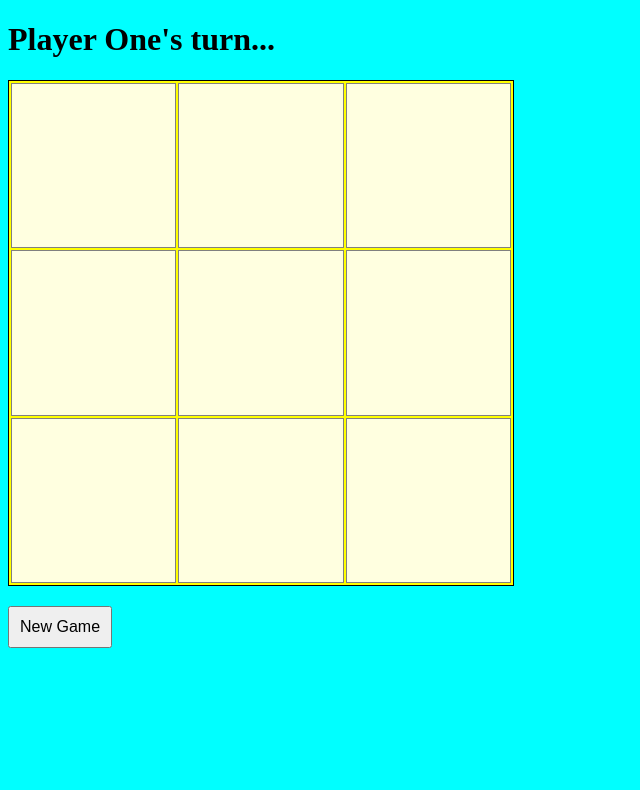
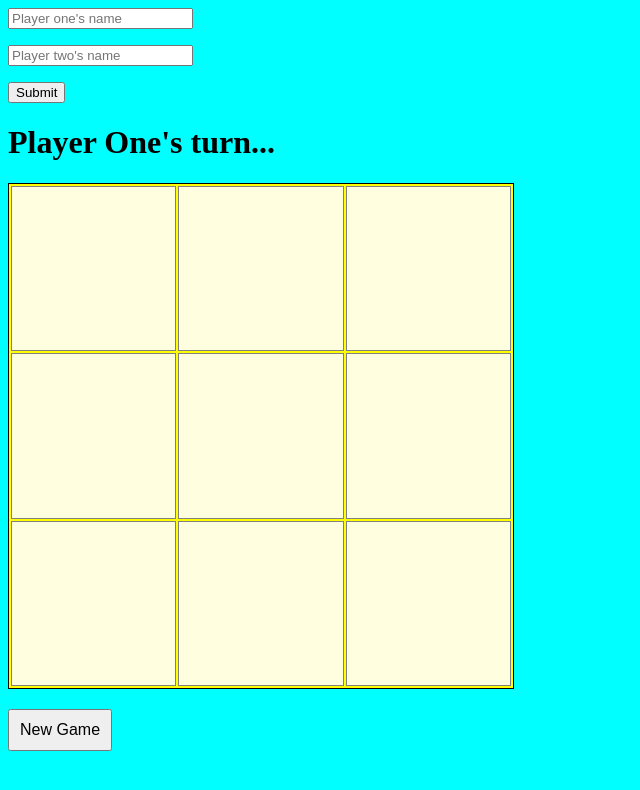
Before and after one commit to CodeByJakeCarter/ticTacToe, a plain HTML site: page index.html in a window 1280 px wide. Both pictures are taken after a click on the button "New Game". Shown: the whole page, without its empty margins (0-640 px from the left). Drawn offline with Linux system fonts and the light colour scheme.

Commit message:
add player name submission feature
players need to click new game for the names
to appear on the site

```diff
--- a/index.html
+++ b/index.html
@@ -8,10 +8,21 @@
   </head>
   <body>
     <div class="container">
-        <h1 class="turn"></div>
-        <div class="board"></div>
-        <button class="new-game">New Game</button>
+      <div>
+        <input type="text" placeholder="Player one's name" id="firstText" />
       </div>
+      <p></p>
+      <div>
+        <input type="text" placeholder="Player two's name" id="secondText" />
+      </div>
+      <p></p>
+      <div>
+        <button type="button" id="nameSubmit">Submit</button>
+      </div>
+      <h1 class="turn"></h1>
+      <div class="board"></div>
+      <button class="new-game">New Game</button>
+    </div>
     <script src="script.js"></script>
   </body>
 </html>
--- a/script.js
+++ b/script.js
@@ -143,8 +143,10 @@ function GameController(
     printNewRound();
   };
 
-  const resetGame = () => {
+  const resetGame = (newPlayerOneName, newPlayerTwoName) => {
     board.getBoard().forEach((row) => row.forEach((cell) => cell.addToken(0)));
+    players[0].name = newPlayerOneName;
+    players[1].name = newPlayerTwoName;
     activePlayer = players[0];
     printNewRound();
   };
@@ -160,10 +162,13 @@ function GameController(
 }
 
 function ScreenController() {
-  const game = GameController();
+  let game = GameController();
   const playerTurnDiv = document.querySelector(".turn");
   const boardDiv = document.querySelector(".board");
   const newGameButton = document.querySelector(".new-game");
+  const nameSubmitButton = document.querySelector("#nameSubmit");
+  const firstText = document.querySelector("#firstText");
+  const secondText = document.querySelector("#secondText");
 
   const updateScreen = () => {
     boardDiv.textContent = "";
@@ -196,11 +201,20 @@ function ScreenController() {
   }
 
   function clickHandlerNewGame() {
-    game.resetGame();
+    game.resetGame(
+      firstText.value || "Player One",
+      secondText.value || "Player Two"
+    );
     updateScreen();
   }
+
+  function clickHandlerNameSubmit() {
+    console.log(`Names submitted: ${firstText.value} and ${secondText.value}`);
+  }
+
   boardDiv.addEventListener("click", clickHandlerBoard);
   newGameButton.addEventListener("click", clickHandlerNewGame);
+  nameSubmitButton.addEventListener("click", clickHandlerNameSubmit);
 
   updateScreen();
 }
```
